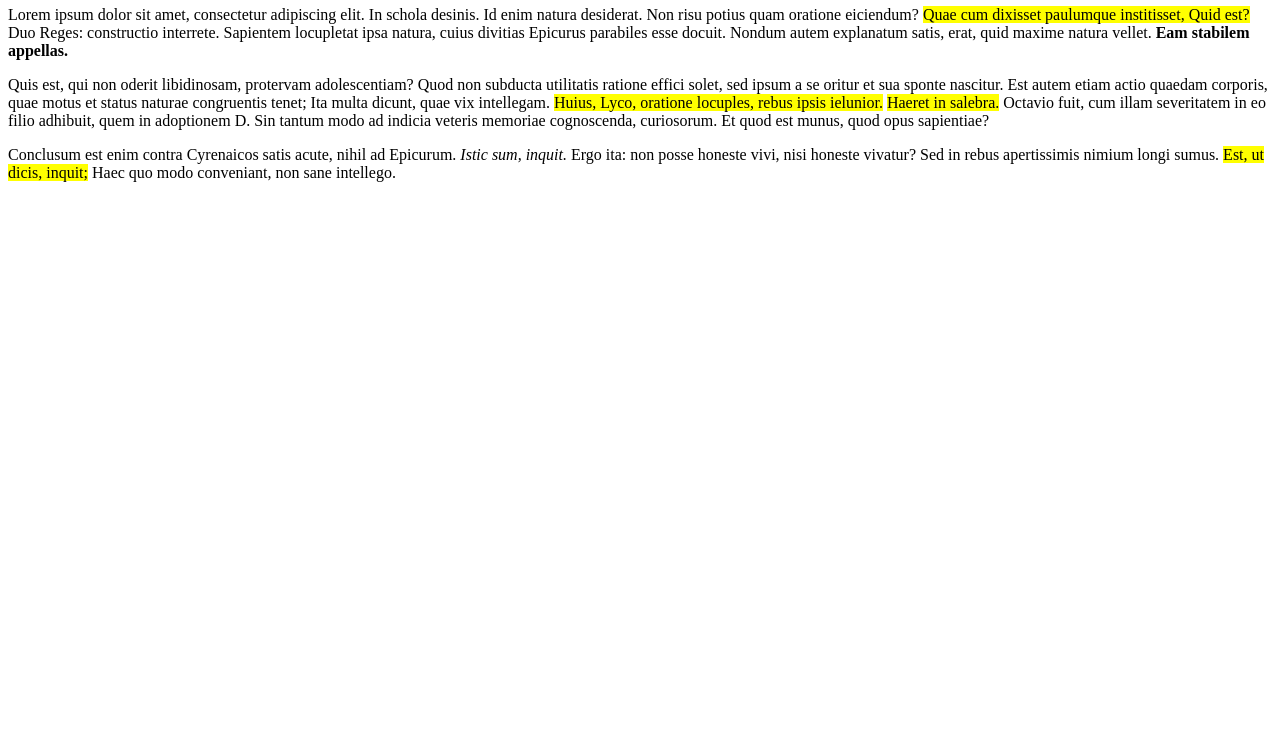
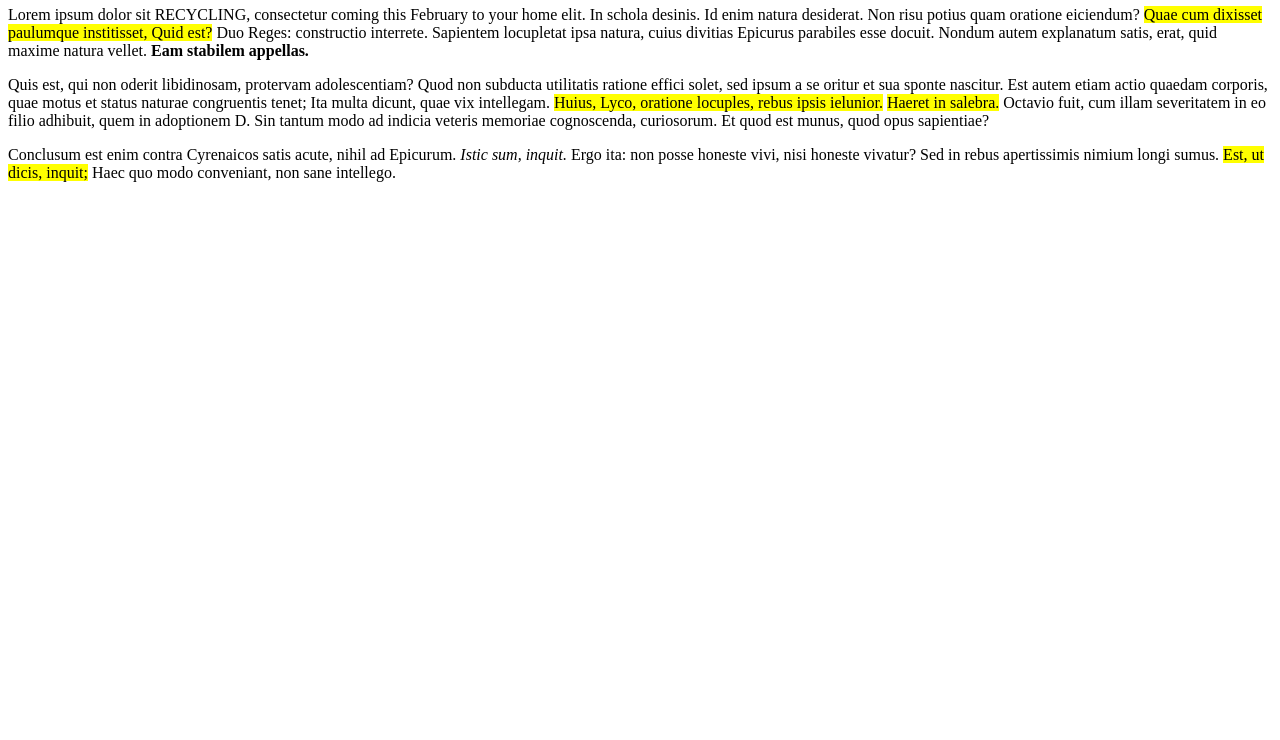
Before and after one commit to open-city/recycling-front, a plain HTML site: page index.html in a window 1280 px wide. Shown: the part 60-800 px from the top of the page. Drawn offline with Linux system fonts and the light colour scheme.

Commit message:
I changed the 3rd word to RECYCLING

```diff
--- a/index.html
+++ b/index.html
@@ -1,6 +1,6 @@
 <h1>This is the homepage</h1>
 
-<p>Lorem ipsum dolor sit amet, consectetur adipiscing elit. In schola desinis. Id enim natura desiderat. Non risu potius quam oratione eiciendum? <mark>Quae cum dixisset paulumque institisset, Quid est?</mark> Duo Reges: constructio interrete. Sapientem locupletat ipsa natura, cuius divitias Epicurus parabiles esse docuit. Nondum autem explanatum satis, erat, quid maxime natura vellet. <b>Eam stabilem appellas.</b> </p>
+<p>Lorem ipsum dolor sit RECYCLING, consectetur coming this February to your home elit. In schola desinis. Id enim natura desiderat. Non risu potius quam oratione eiciendum? <mark>Quae cum dixisset paulumque institisset, Quid est?</mark> Duo Reges: constructio interrete. Sapientem locupletat ipsa natura, cuius divitias Epicurus parabiles esse docuit. Nondum autem explanatum satis, erat, quid maxime natura vellet. <b>Eam stabilem appellas.</b> </p>
 
 <p>Quis est, qui non oderit libidinosam, protervam adolescentiam? Quod non subducta utilitatis ratione effici solet, sed ipsum a se oritur et sua sponte nascitur. Est autem etiam actio quaedam corporis, quae motus et status naturae congruentis tenet; Ita multa dicunt, quae vix intellegam. <mark>Huius, Lyco, oratione locuples, rebus ipsis ielunior.</mark> <mark>Haeret in salebra.</mark> Octavio fuit, cum illam severitatem in eo filio adhibuit, quem in adoptionem D. Sin tantum modo ad indicia veteris memoriae cognoscenda, curiosorum. Et quod est munus, quod opus sapientiae? </p>
 
```
